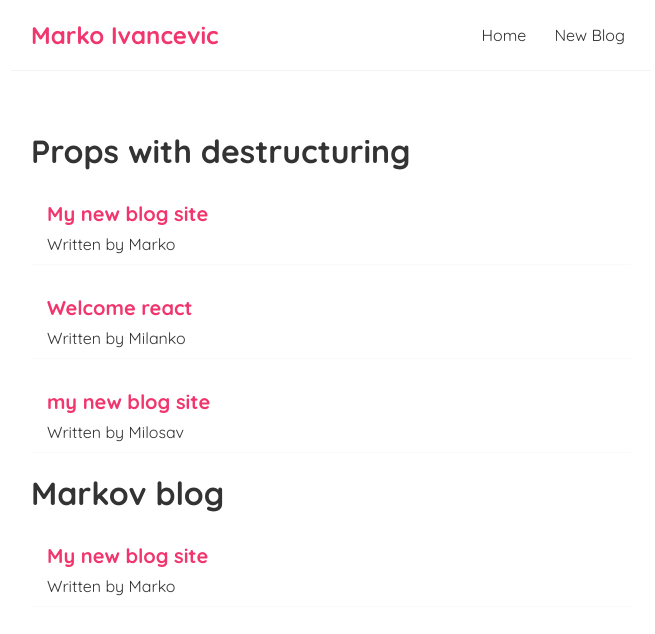
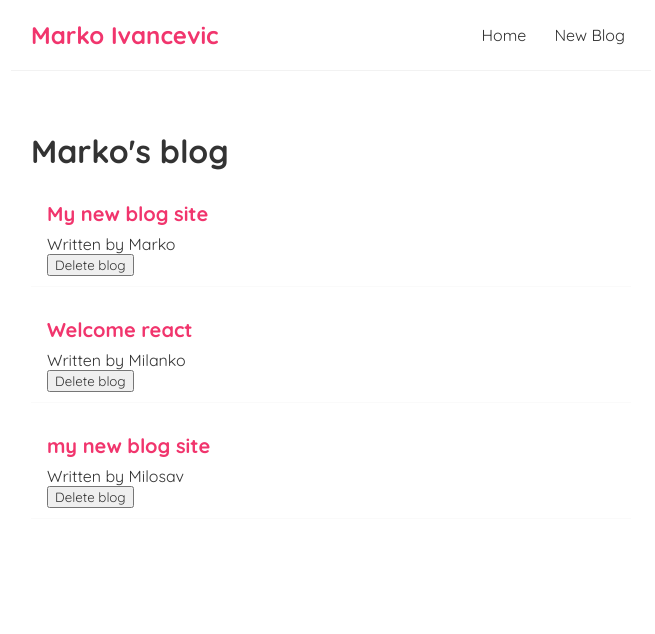
Before and after one commit to milanzivanov/m-blog-2021, a React (Create React App) app: page / in a window 1280 px wide. Shown: the top 634 px of the page, without its empty margins (309-964 px from the left). Built offline with nearby package versions, Linux system fonts and the light colour scheme; the HTML template or start-up script is replaced by a standard one.

Commit message:
Full React Tutorial #13 - Functions as Props

```diff
--- a/src/BlogList.js
+++ b/src/BlogList.js
@@ -1,8 +1,4 @@
-const BlogList = ({blogs, title}) => {
-
-    // const blogs = props.blogs;
-    // const title = props.title;
-
+const BlogList = ({ blogs, title, handleDelete }) => {
 
     return (
         <div className="blog-list">
@@ -12,6 +8,7 @@
                     <div className="blog-preview" key={blog.id}>
                         <h2>{ blog.title }</h2>
                         <p>Written by { blog.author }</p>
+                        <button onClick={() => handleDelete(blog.id)}>Delete blog</button>
                     </div>
                 ))
             }
--- a/src/Home.js
+++ b/src/Home.js
@@ -25,10 +25,19 @@
         },
     ]);
 
+    // Full React Tutorial #13 - Functions as Props
+    const handleDelete = (id) => {
+        const newBlogs = blogs.filter(blog => blog.id !== id);
+        setBlogs(newBlogs);
+    }
+
     return (
         <div className="home">
-            <BlogList blogs={blogs} title="Props with destructuring"></BlogList>
-            <BlogList blogs={blogs.filter((blog) => blog.author === "Marko")} title="Markov blog"></BlogList>
+            <BlogList
+                blogs={blogs}
+                title="Marko's blog"
+                handleDelete={handleDelete}>
+            </BlogList>
         </div>
     );
 }
```
